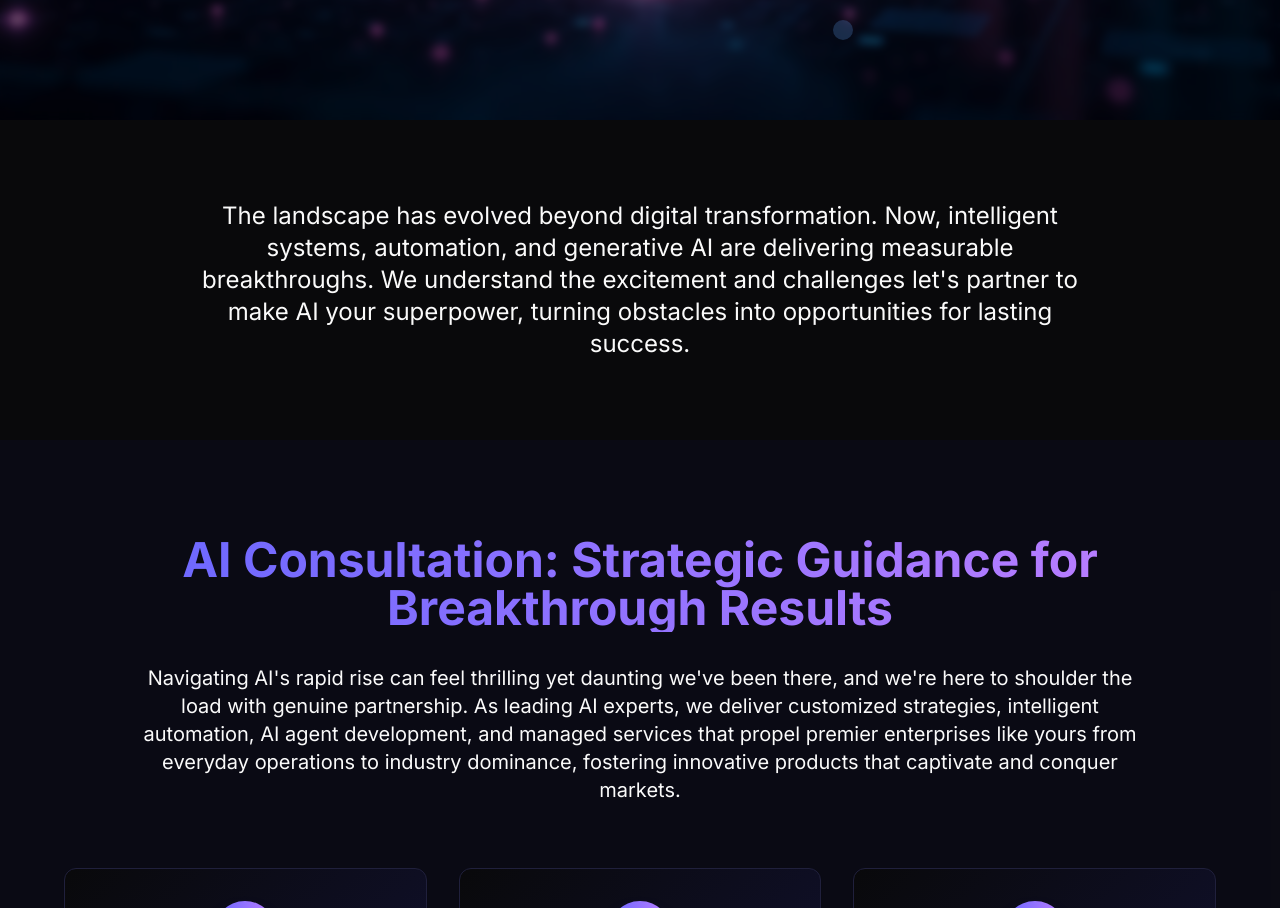
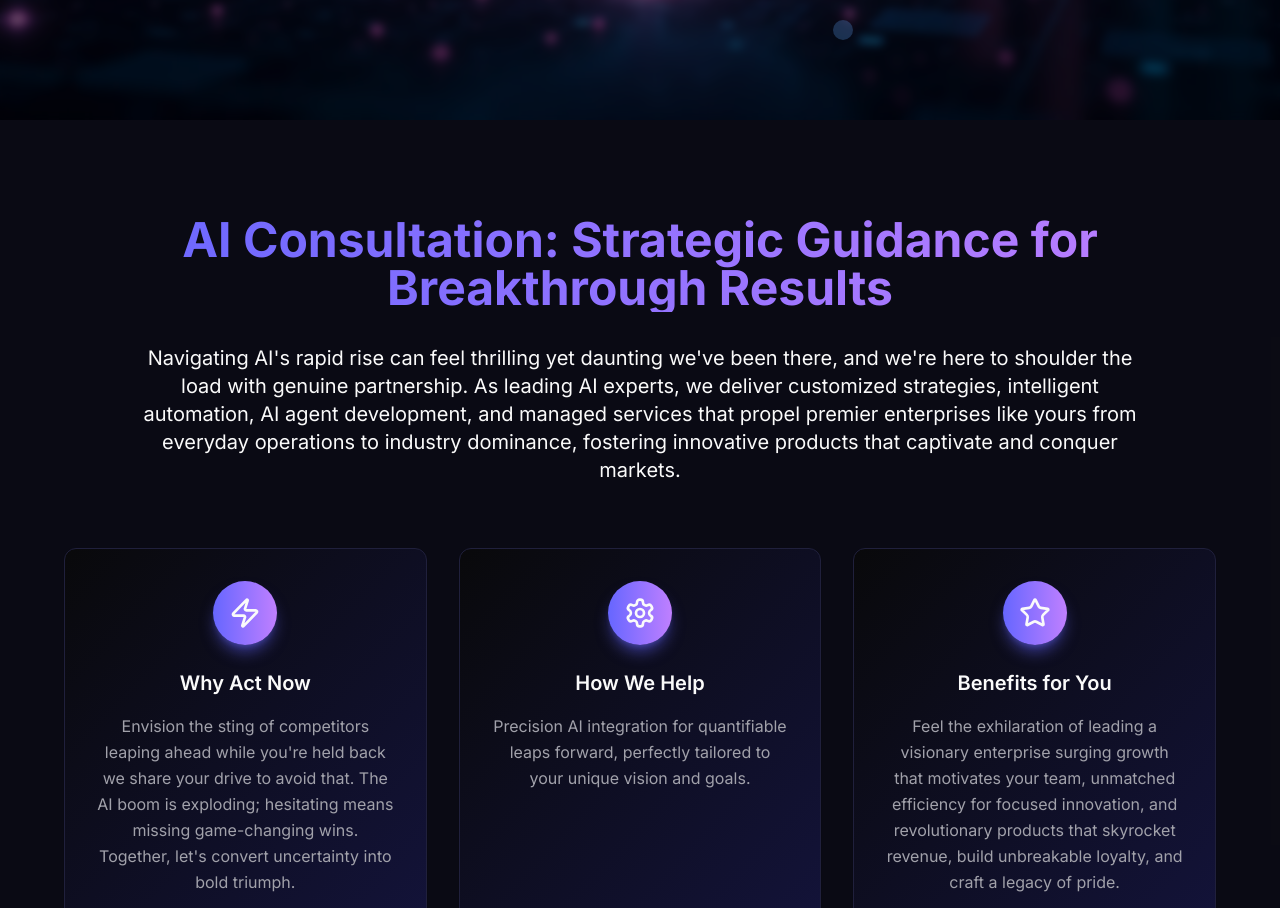
Before and after one commit to Kambaain/kambaa-ai-landingpage, a React (Vite) app: page / in a window 1280 px wide. Shown: the part 680-1588 px from the top of the page. Built offline with nearby package versions, Linux system fonts and the light colour scheme.

Commit message:
Remove Introduction section
Removed the Introduction section from the page.

```diff
--- a/src/pages/Index.tsx
+++ b/src/pages/Index.tsx
@@ -1,5 +1,4 @@
 import Hero from "@/components/Hero";
-import Introduction from "@/components/Introduction";
 import AIConsultation from "@/components/AIConsultation";
 import AILiteracy from "@/components/AILiteracy";
 import ContactForm from "@/components/ContactForm";
@@ -9,7 +8,6 @@ const Index = () => {
   return (
     <div className="min-h-screen">
       <Hero />
-      <Introduction />
       <AIConsultation />
       <AILiteracy />
       <ContactForm />
```
